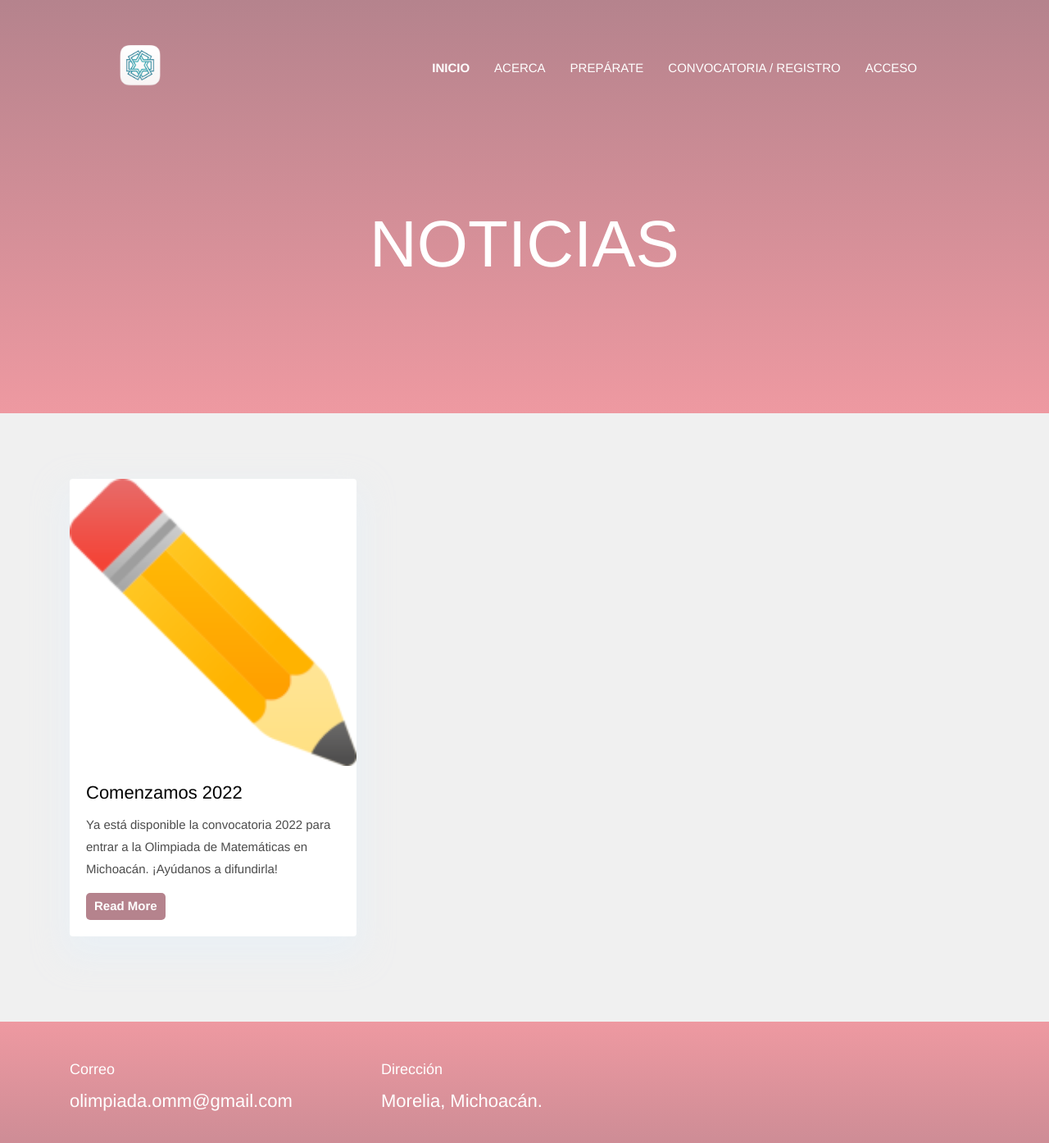
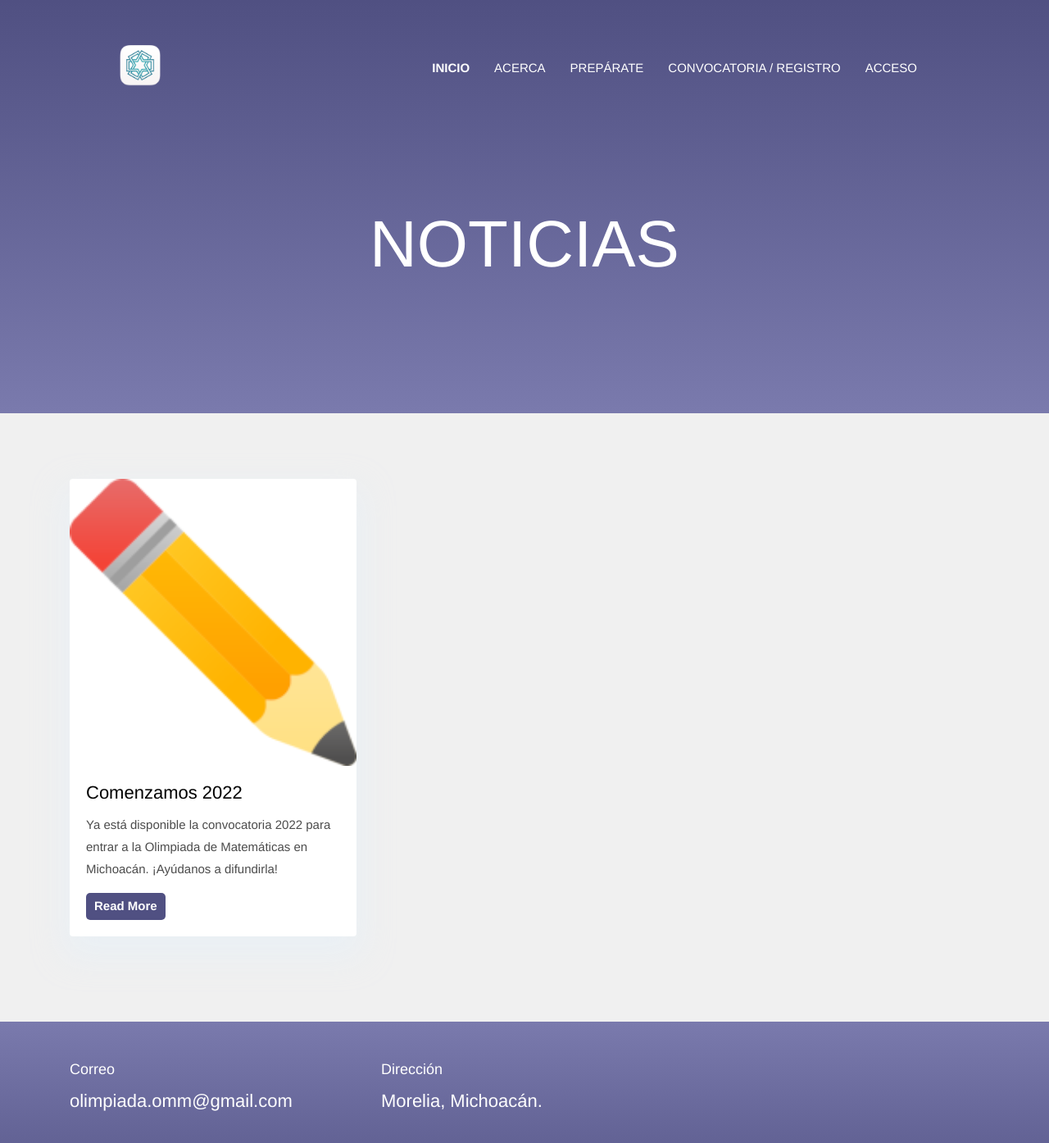
Before and after one commit to OlimpiadaMatematicasMichoacan/WOMM, a Jekyll site: the page built from _pages/noticias.html, in a window 1280 px wide and 1400 px high. Shown: the top 1394 px of the window at 82% size. Built offline with Jekyll 4.4.1, drawn with Linux system fonts in a browser that asks for light colours.

Commit message:
Update _variables.scss

```diff
--- a/assets/scss/_variables.scss
+++ b/assets/scss/_variables.scss
@@ -1,6 +1,6 @@
 // Color Variables
-$primary-color: #b5838d;
-$secondary-color: #ee99a1;
+$primary-color: #505082;
+$secondary-color: #7a7aad;
 
 $text-color: #4c4c4c;
 $text-color-dark: #000000;
```
